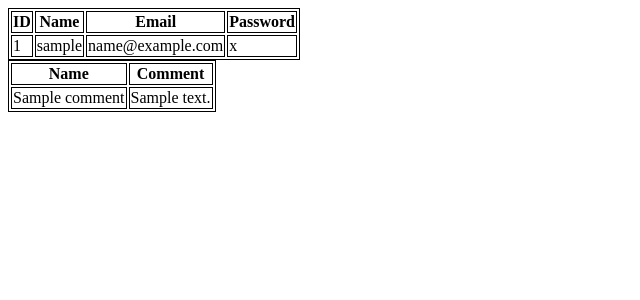
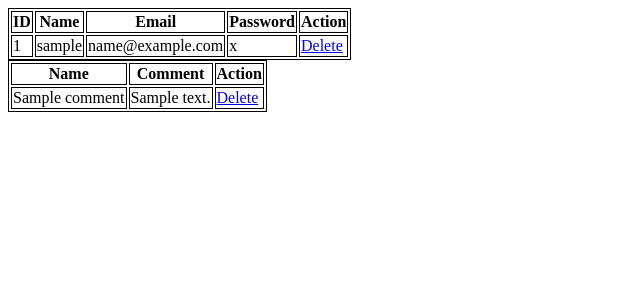
Before and after one commit to dylancressy/Movie-Project, a PHP site: page /admin123.php in a window 1280 px wide. Shown: the top 300 px of the page, without its empty margins (0-640 px from the left). Run offline with PHP 8.4, Linux system fonts and the light colour scheme; the visitor is signed in with stand-in values (Sample User, id 1); tables that the repository leaves empty or names only in its code hold one stand-in row (values such as "Sample post").

Commit message:
updated admin (style)

```diff
--- a/admin123.php
+++ b/admin123.php
@@ -34,10 +34,13 @@ $sql = "SELECT user_id, user_name, user_email, user_pass FROM users";
 $result = $conn->query($sql);
 
 if ($result->num_rows > 0) {
-     echo "<table><tr><th>ID</th><th>Name</th><th>Email</th><th>Password</th></tr>";
+     echo "<table>
+     <tr><th>ID</th><th>Name</th><th>Email</th><th>Password</th><th>Action</th></tr>\n";
      // output data of each row
      while($row = $result->fetch_assoc()) {
-         echo "<tr><td>" . $row["user_id"]. "</td><td>" . $row["user_name"]. "</td><td>" . $row["user_email"] . "</td><td>" . $row["user_pass"] . "</td></tr>";
+         echo " <tr><td>" . $row["user_id"]. "</td><td>" . $row["user_name"]. "</td><td>"
+         . $row["user_email"] . "</td><td>" . $row["user_pass"] . "</td><td>"
+         . "<a href='delete.php?user_id=" . $row['user_id'] . "'>Delete</a>" . "</td></tr>\n";
      }
      echo "</table>";
 } else {
@@ -45,14 +48,14 @@ if ($result->num_rows > 0) {
 }
 
 
-$sql2 = "SELECT name, comment FROM comments";
+$sql2 = "SELECT c_id, name, comment FROM comments";
 $result = $conn->query($sql2);
 
 if ($result->num_rows > 0) {
-     echo "<table><tr><th>Name</th><th>Comment</th></tr>";
+     echo "<table><tr><th>Name</th><th>Comment</th><th>Action</th></tr>";
      // output data of each row
      while($row = $result->fetch_assoc()) {
-         echo "<tr><td>" . $row["name"]. "</td><td>" . $row["comment"] . "</td></tr>";
+         echo "<tr><td>" . $row["name"]. "</td><td>" . $row["comment"] . "</td><td>" . "<a href='delete.php?c_id=" . $row['c_id'] . "'>Delete</a>" . "</td></tr>";
      }
      echo "</table>";
 } else {
```
